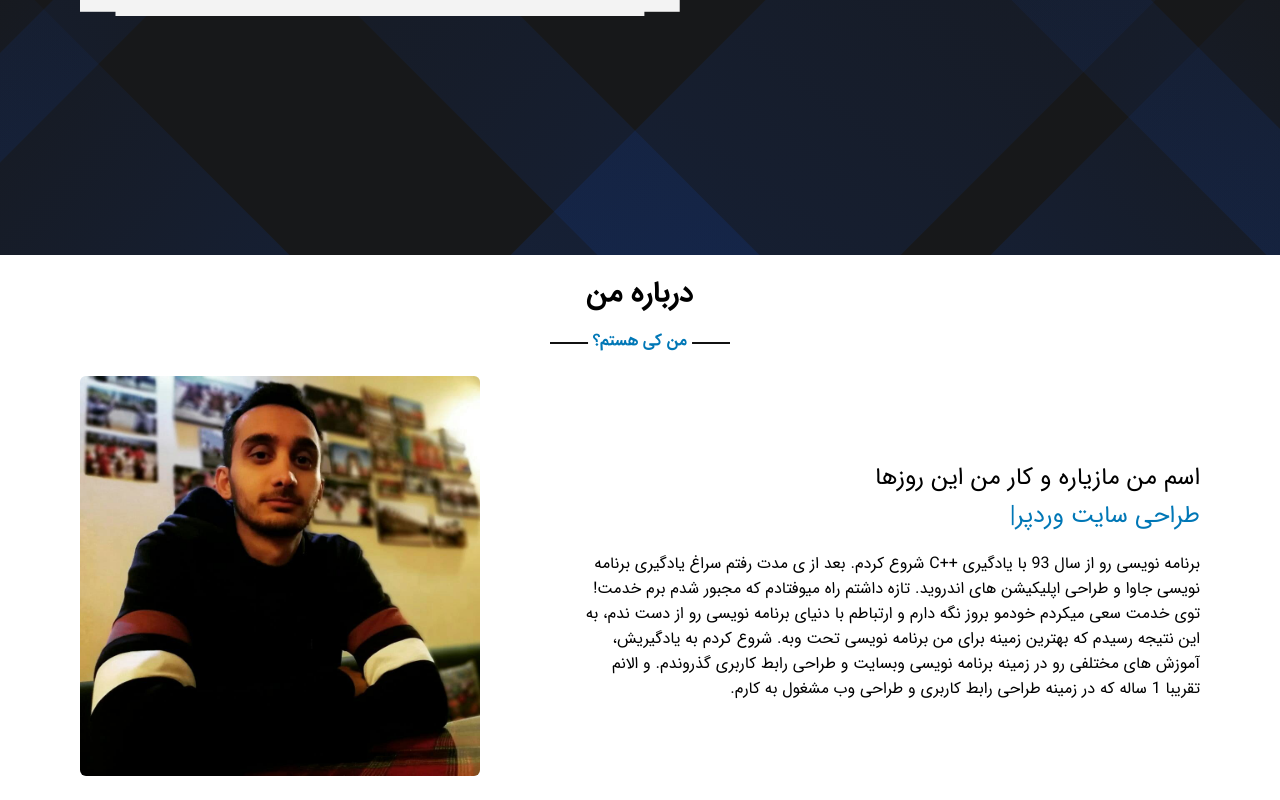
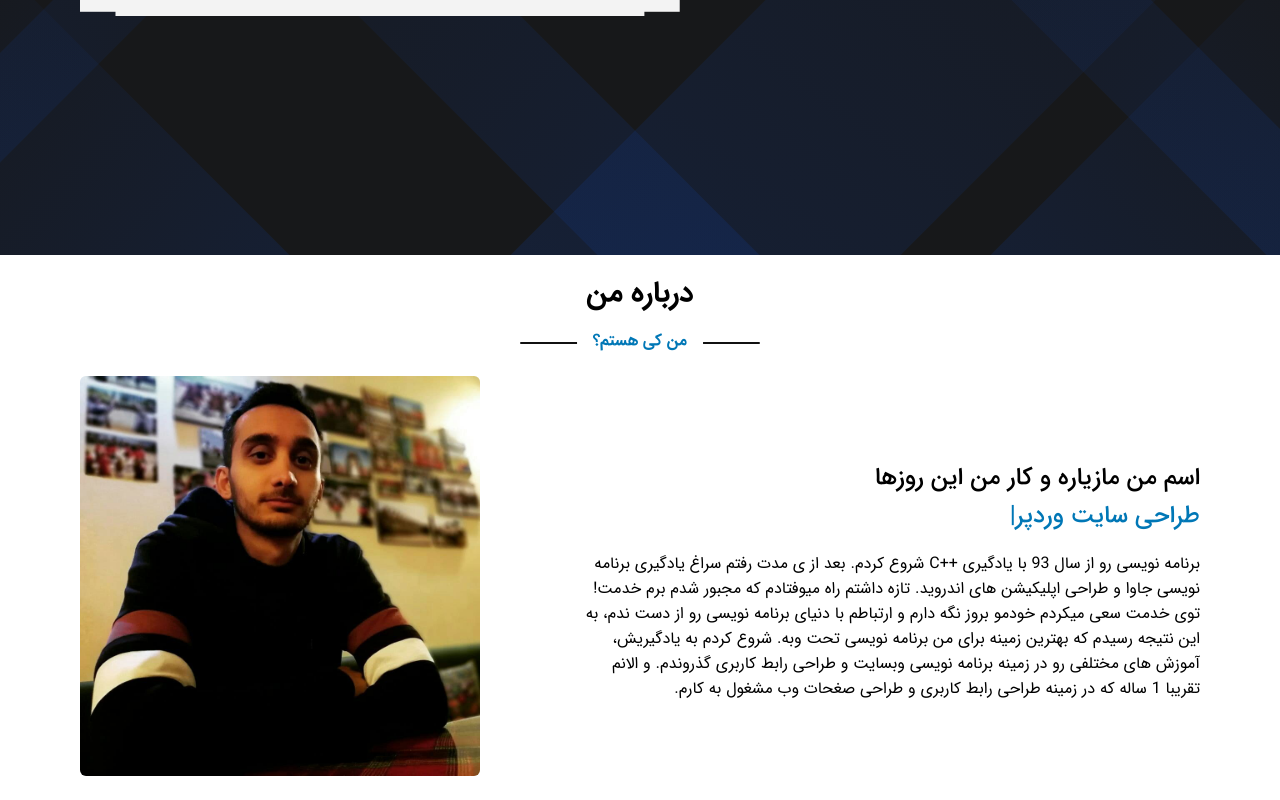
Before and after one commit to MaziyarParsi/portfolio-project, a React (Create React App) app: page / in a window 1280 px wide. Shown: the part 545-1345 px from the top of the page. Built offline with nearby package versions, Linux system fonts and the light colour scheme.

Commit message:
edit-about-section

```diff
--- a/src/AboutSection/AboutSection.css
+++ b/src/AboutSection/AboutSection.css
@@ -11,10 +11,11 @@
   position: absolute;
   bottom: 0px;
   left: 50%;
-  width: 180px;
+  width: 240px;
   height: 2px;
   background: #111;
   transform: translateX(-50%);
+  border-radius: 10px;
 }
 .aboutSection .title::after {
   content: " من کی هستم؟";
@@ -23,7 +24,7 @@
   left: 50%;
   font-size: 16px;
   font-weight: 600;
-  padding: 5px;
+  padding: 5px 16px;
   background: #fff;
   color: #0077b6;
   transform: translateX(-50%);
@@ -49,10 +50,10 @@ section.aboutSection {
   display: flex;
   align-items: center;
   justify-content: space-between;
-  flex-wrap: wrap;
 }
 
 .aboutMeText {
   font-size: 24px;
+  font-weight: 500;
   margin-bottom: 16px;
 }
--- a/src/AboutSection/AboutSection.js
+++ b/src/AboutSection/AboutSection.js
@@ -29,7 +29,8 @@ const AboutSection = () => {
               برم خدمت! توی خدمت سعی میکردم خودمو بروز نگه دارم و ارتباطم با دنیای برنامه نویسی رو
               از دست ندم، به این نتیجه رسیدم که بهترین زمینه برای من برنامه نویسی تحت وبه. شروع کردم
               به یادگیریش، آموزش های مختلفی رو در زمینه برنامه نویسی وبسایت و طراحی رابط کاربری
-              گذروندم. و الانم تقریبا 1 ساله که در زمینه طراحی رابط کاربری و طراحی وب مشغول به کارم.
+              گذروندم. و الانم تقریبا 1 ساله که در زمینه طراحی رابط کاربری و طراحی صغحات وب مشغول به
+              کارم.
             </p>
           </div>
         </div>
```
